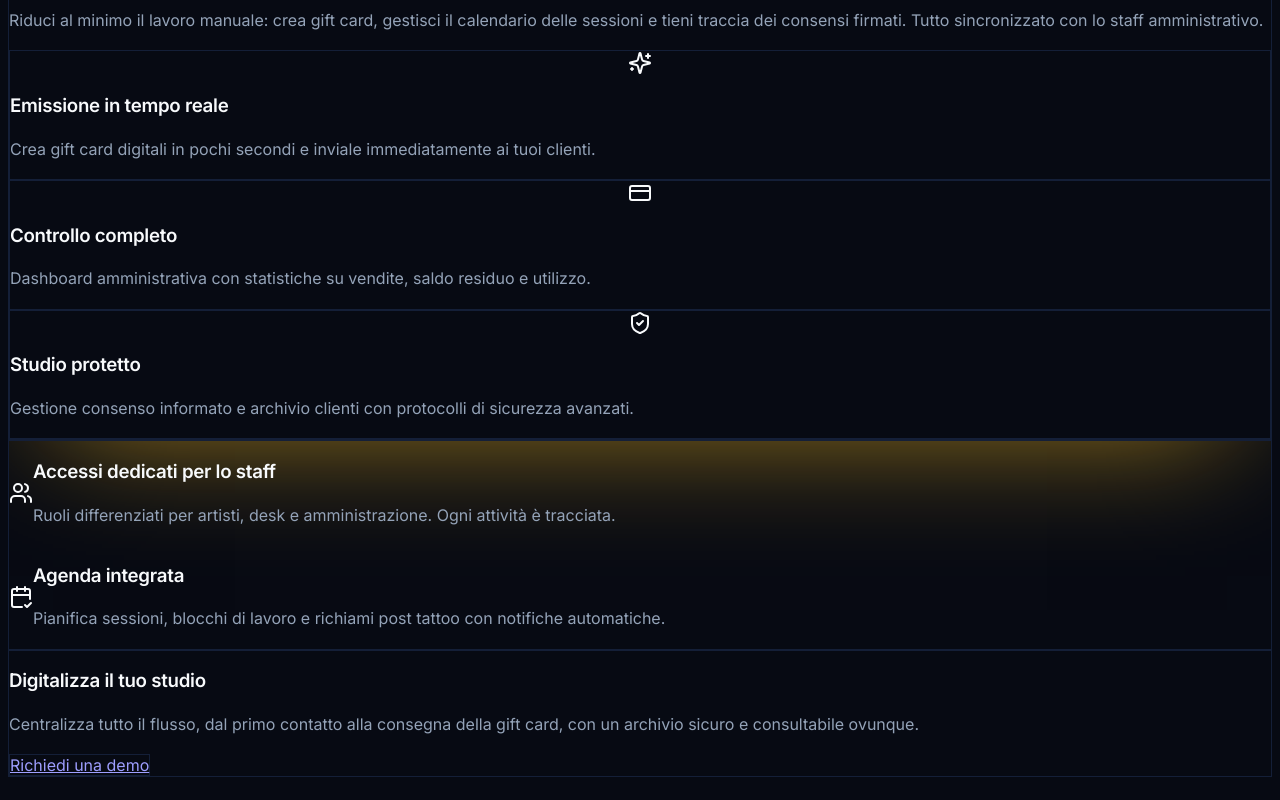
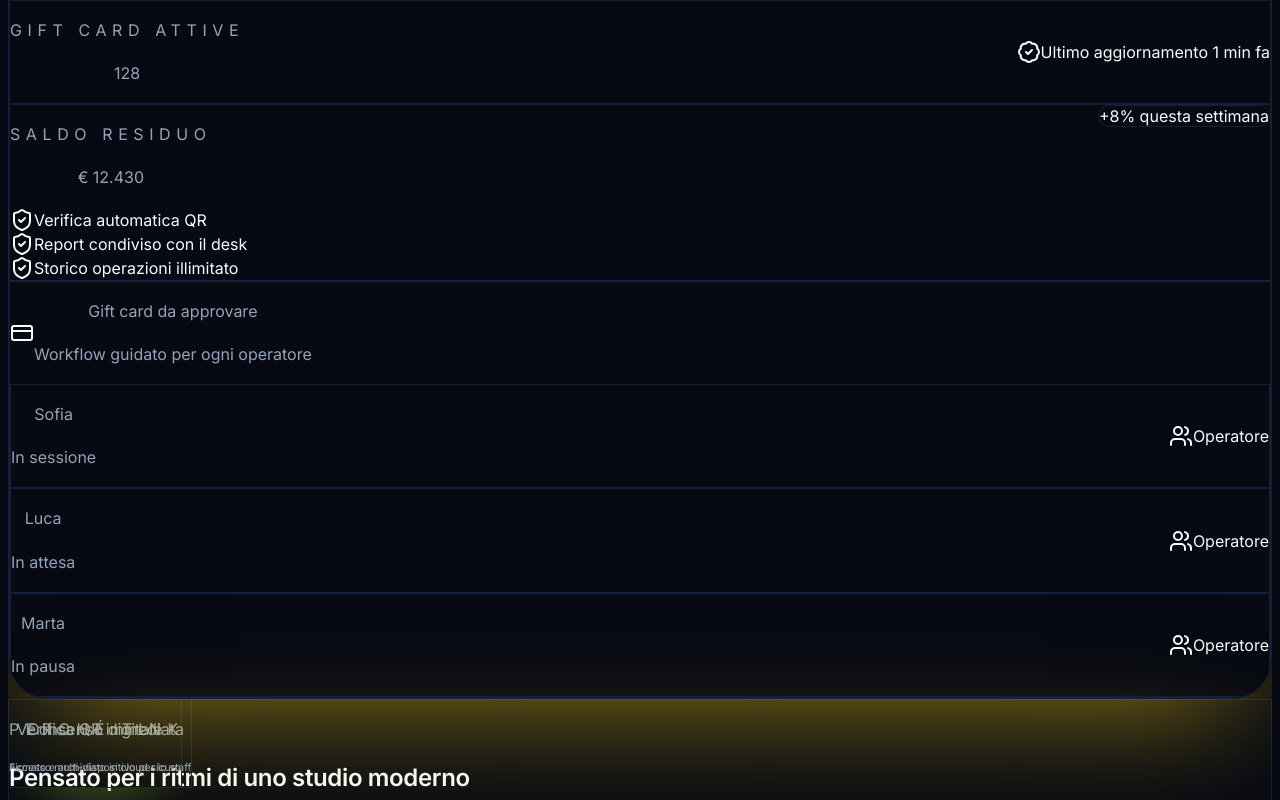
Before and after one commit to iRaxe/TattooStudioUtilities, a React (Vite) app in the folder frontend/: page / in a window 1280 px wide. Shown: the part 460-1260 px from the top of the page. Built offline with nearby package versions, Linux system fonts and the light colour scheme.

Commit message:
Enhance landing page hero with interactive showcase

```diff
--- /dev/null
+++ b/frontend/src/components/landing/HeroShowcase.jsx
@@ -0,0 +1,116 @@
+import { Sparkles, ShieldCheck, CreditCard, Users, BadgeCheck } from 'lucide-react'
+import { Card, CardContent } from '../ui/card'
+
+const operators = [
+  { name: 'Sofia', status: 'In sessione', color: 'text-emerald-300' },
+  { name: 'Luca', status: 'In attesa', color: 'text-amber-300' },
+  { name: 'Marta', status: 'In pausa', color: 'text-sky-300' },
+]
+
+export function HeroShowcase() {
+  return (
+    <div className="relative isolate mx-auto w-full max-w-3xl">
+      <div
+        aria-hidden
+        className="absolute inset-0 -z-20 rounded-[3rem] bg-gradient-to-br from-amber-500/25 via-transparent to-emerald-500/20 blur-3xl"
+      />
+
+      <div className="relative overflow-hidden rounded-[2.5rem] border border-white/10 bg-black/50 shadow-[0_45px_120px_-35px_rgba(250,204,21,0.55)]">
+        <div className="flex items-center justify-between border-b border-white/10 bg-black/40 px-8 py-6">
+          <div>
+            <p className="text-xs uppercase tracking-[0.45em] text-muted-foreground">Studio Dashboard</p>
+            <h3 className="mt-2 text-2xl font-semibold text-foreground">Sessioni odierne</h3>
+          </div>
+          <div className="flex items-center gap-2 rounded-full border border-amber-400/40 bg-amber-500/10 px-4 py-2 text-sm text-amber-200">
+            <Sparkles className="h-4 w-4" />
+            Tempo reale
+          </div>
+        </div>
+
+        <div className="grid gap-6 px-8 py-8 lg:grid-cols-[1fr_0.8fr]">
+          <div className="space-y-4">
+            <div className="flex items-center justify-between rounded-2xl border border-white/5 bg-black/40 px-5 py-4">
+              <div>
+                <p className="text-xs uppercase tracking-[0.35em] text-muted-foreground">Gift card attive</p>
+                <p className="text-3xl font-semibold text-foreground">128</p>
+              </div>
+              <div className="flex items-center gap-2 text-sm text-emerald-200">
+                <BadgeCheck className="h-4 w-4" />
+                Ultimo aggiornamento 1 min fa
+              </div>
+            </div>
+
+            <div className="rounded-2xl border border-white/5 bg-black/30 p-5">
+              <div className="flex items-start justify-between">
+                <div>
+                  <p className="text-xs uppercase tracking-[0.35em] text-muted-foreground">Saldo residuo</p>
+                  <p className="mt-1 text-3xl font-semibold text-foreground">€ 12.430</p>
+                </div>
+                <div className="rounded-full border border-emerald-500/30 bg-emerald-500/10 px-3 py-1 text-xs text-emerald-200">
+                  +8% questa settimana
+                </div>
+              </div>
+              <div className="mt-4 grid gap-2 text-sm text-muted-foreground">
+                {[
+                  'Verifica automatica QR',
+                  'Report condiviso con il desk',
+                  'Storico operazioni illimitato',
+                ].map((item) => (
+                  <div key={item} className="flex items-center gap-2">
+                    <ShieldCheck className="h-4 w-4 text-emerald-300" />
+                    <span>{item}</span>
+                  </div>
+                ))}
+              </div>
+            </div>
+          </div>
+
+          <Card className="border border-white/5 bg-black/40">
+            <CardContent className="space-y-4 px-5 py-6">
+              <div className="flex items-center gap-3">
+                <div className="flex h-10 w-10 items-center justify-center rounded-full bg-amber-500/15 text-amber-200">
+                  <CreditCard className="h-5 w-5" />
+                </div>
+                <div>
+                  <p className="text-sm font-semibold text-foreground">Gift card da approvare</p>
+                  <p className="text-xs text-muted-foreground">Workflow guidato per ogni operatore</p>
+                </div>
+              </div>
+
+              <div className="space-y-3">
+                {operators.map((operator) => (
+                  <div key={operator.name} className="flex items-center justify-between rounded-xl border border-white/5 bg-black/30 px-4 py-3">
+                    <div>
+                      <p className="text-sm font-medium text-foreground">{operator.name}</p>
+                      <p className="text-xs text-muted-foreground">{operator.status}</p>
+                    </div>
+                    <div className="flex items-center gap-2 text-xs text-muted-foreground">
+                      <Users className={`h-4 w-4 ${operator.color}`} />
+                      Operatore
+                    </div>
+                  </div>
+                ))}
+              </div>
+            </CardContent>
+          </Card>
+        </div>
+      </div>
+
+      <div
+        aria-hidden
+        className="pointer-events-none absolute -left-10 -top-12 -z-10 w-40 rounded-3xl border border-emerald-400/20 bg-emerald-500/10 p-4 text-xs text-emerald-200 shadow-[0_25px_55px_-35px_rgba(16,185,129,0.55)]"
+      >
+        <p className="font-semibold">Consenso digitale</p>
+        <p className="text-[0.65rem] text-emerald-100/70">Firmato e archiviato in cloud sicuro</p>
+      </div>
+
+      <div
+        aria-hidden
+        className="pointer-events-none absolute -bottom-12 right-0 -z-10 w-48 rounded-3xl border border-amber-400/20 bg-amber-500/10 p-4 text-xs text-amber-200 shadow-[0_25px_55px_-35px_rgba(250,204,21,0.55)]"
+      >
+        <p className="font-semibold">Verifica QR immediata</p>
+        <p className="text-[0.65rem] text-amber-100/70">Accesso multi-dispositivo per lo staff</p>
+      </div>
+    </div>
+  )
+}
--- a/frontend/src/pages/LandingPage.jsx
+++ b/frontend/src/pages/LandingPage.jsx
@@ -4,6 +4,7 @@ import { ArrowRight, CalendarCheck2, CreditCard, ShieldCheck, Sparkles, Users }
 import { Button } from '../components/ui/button'
 import { Card, CardContent } from '../components/ui/card'
 import { PublicLayout } from '../components/layout/PublicLayout'
+import { HeroShowcase } from '../components/landing/HeroShowcase'
 
 const highlights = [
   {
@@ -47,11 +48,13 @@ const stats = [
 export function LandingPage() {
   return (
     <PublicLayout className="gap-20 py-24">
-      <section className="relative flex flex-col items-center gap-10 text-center">
+      <section className="relative grid items-center gap-12 text-center lg:grid-cols-[1.05fr_0.95fr] lg:text-left">
         <div
           aria-hidden="true"
           className="absolute inset-x-6 top-1/2 -z-10 h-64 -translate-y-1/2 rounded-full bg-amber-500/10 blur-3xl"
         />
+        <div className="flex flex-col items-center gap-8 lg:items-start">
+          <div className="flex flex-col items-center gap-6 lg:items-start">
             <span className="rounded-full border border-white/10 bg-black/40 px-4 py-1 text-[0.7rem] uppercase tracking-[0.55em] text-amber-200/80">
               Gift Card • Suite Digitale Tink
             </span>
@@ -61,7 +64,8 @@ export function LandingPage() {
             <p className="max-w-2xl text-base text-muted-foreground sm:text-lg">
               Una piattaforma dedicata a tatuatori e piercing artist: emissione gift card, verifica in tempo reale, archivio clienti e firma digitale dei consensi. Tutto in un unico spazio sicuro.
             </p>
-        <div className="flex flex-wrap items-center justify-center gap-3">
+          </div>
+          <div className="flex flex-wrap items-center justify-center gap-3 lg:justify-start">
             <Button
               asChild
               size="lg"
@@ -78,12 +82,17 @@ export function LandingPage() {
           </div>
           <div className="grid w-full gap-4 rounded-3xl border border-white/10 bg-black/40 p-6 sm:grid-cols-3">
             {stats.map((item) => (
-            <div key={item.label} className="flex flex-col items-center gap-1 rounded-2xl border border-white/5 bg-black/30 p-4">
+              <div
+                key={item.label}
+                className="flex flex-col items-center gap-1 rounded-2xl border border-white/5 bg-black/30 p-4 text-center lg:items-start lg:text-left"
+              >
                 <span className="text-3xl font-semibold text-foreground">{item.value}</span>
                 <span className="text-xs uppercase tracking-[0.4em] text-muted-foreground">{item.label}</span>
               </div>
             ))}
           </div>
+        </div>
+        <HeroShowcase />
       </section>
 
       <section className="grid gap-6 lg:grid-cols-[1.1fr_0.9fr]">
```
Lines whose indentation alone changed are shown as unchanged.
